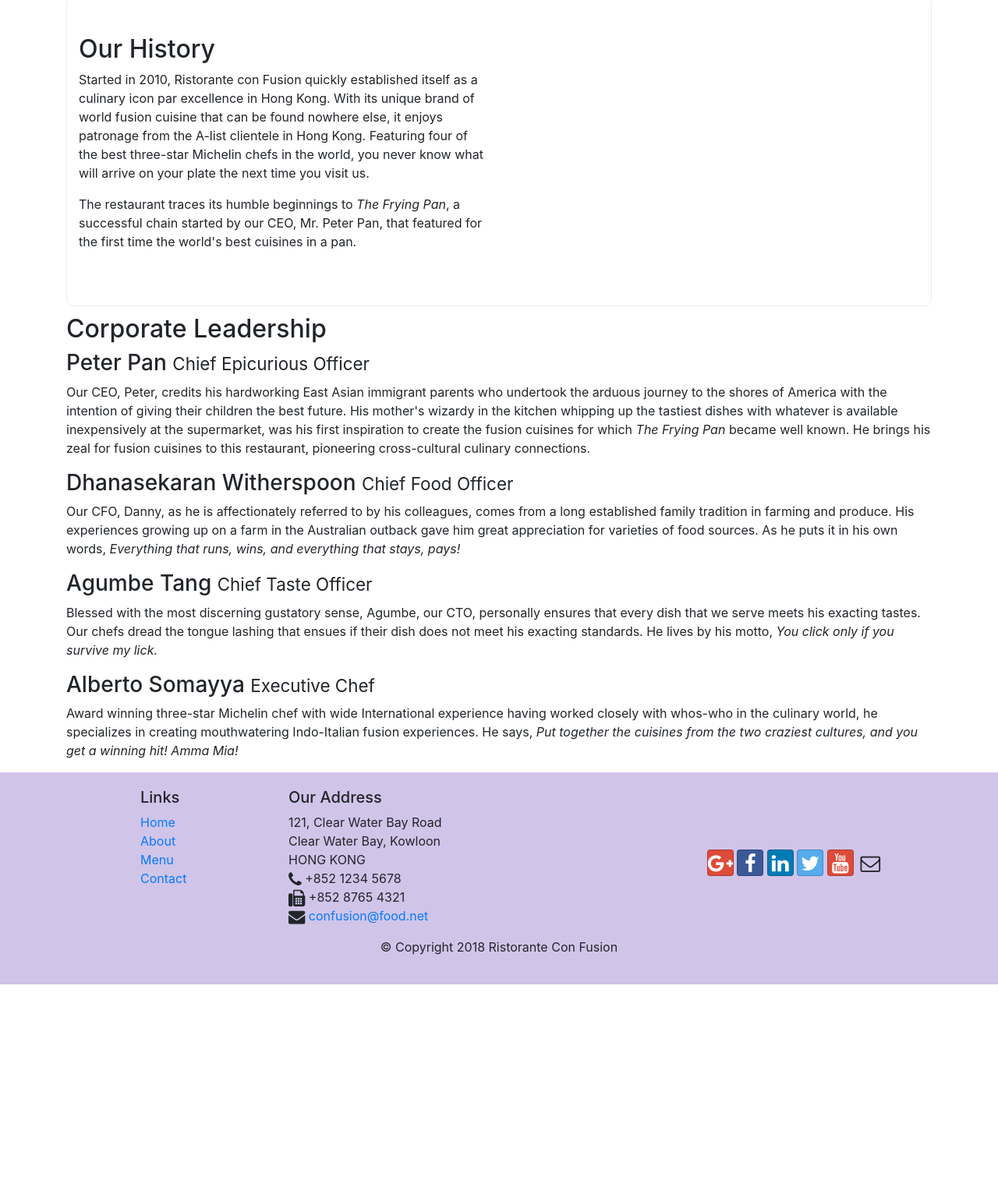
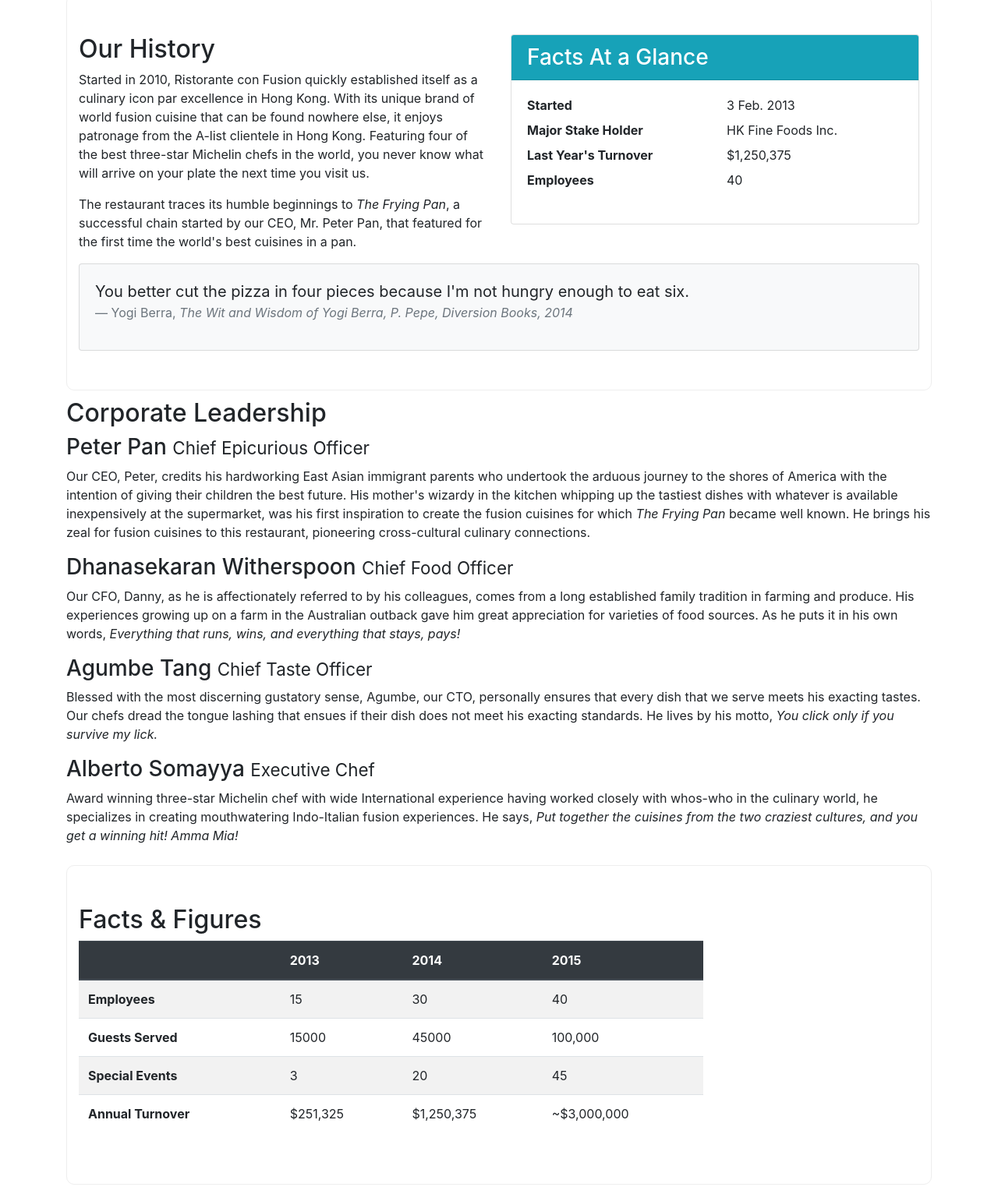
Before and after one commit to rishabhjaincoder/Ristorante-conFusion-Bootstrap-UI, a website: page aboutus.html in a window 1280 px wide. Shown: the part 482-2005 px from the top of the page at 78% size. Before the commit the page ends 1745 px from the top, so only its background shows below. Drawn offline with nearby package versions, Linux system fonts and the light colour scheme.

Commit message:
tables and cards

```diff
--- a/aboutus.html
+++ b/aboutus.html
@@ -45,7 +45,8 @@
                             About</a></li>
                     <li class="nav-item"><a href="#" class="nav-link"><span class="fa fa-list fa-lg"></span> Menu</a>
                     </li>
-                    <li class="nav-item"><a href="./contactus.html" class="nav-link"><span class="fa fa-address-card fa-lg"></span>
+                    <li class="nav-item"><a href="./contactus.html" class="nav-link"><span
+                                class="fa fa-address-card fa-lg"></span>
                             Contact</a></li>
                 </ul>
             </div>
@@ -89,7 +90,38 @@
                 <p>The restaurant traces its humble beginnings to <em>The Frying Pan</em>, a successful chain started by
                     our CEO, Mr. Peter Pan, that featured for the first time the world's best cuisines in a pan.</p>
             </div>
-            <div>
+            <!-- will display card here-->
+            <div class="col-12 col-sm-6">
+                <div class="card">
+                    <h3 class="card-header bg-info text-white">Facts At a Glance</h3>
+                    <div class="card-body">
+                        <!-- dl is description list -->
+                        <dl class="row">
+                            <dt class="col-6">Started</dt>
+                            <dd class="col-6">3 Feb. 2013</dd>
+                            <dt class="col-6">Major Stake Holder</dt>
+                            <dd class="col-6">HK Fine Foods Inc.</dd>
+                            <dt class="col-6">Last Year's Turnover</dt>
+                            <dd class="col-6">$1,250,375</dd>
+                            <dt class="col-6">Employees</dt>
+                            <dd class="col-6">40</dd>
+                        </dl>
+                    </div>
+                </div>
+            </div>
+            <!-- we have added card and card-body in a single div,
+                    that means this card will not be having any header-->
+            <div class="col-12">
+                <div class="card card-body bg-light">
+                    <blockquote class="blockquote">
+                        <p class="mb-0">You better cut the pizza in four pieces because
+                            I'm not hungry enough to eat six.</p>
+                        <footer class="blockquote-footer">Yogi Berra,
+                            <cite title="Source Title">The Wit and Wisdom of Yogi Berra,
+                                P. Pepe, Diversion Books, 2014</cite>
+                        </footer>
+                    </blockquote>
+                </div>
             </div>
         </div>
 
@@ -123,6 +155,53 @@
                     whos-who in the culinary world, he specializes in creating mouthwatering Indo-Italian fusion
                     experiences. He says, <em>Put together the cuisines from the two craziest cultures, and you get a
                         winning hit! Amma Mia!</em></p>
+            </div>
+        </div>
+        <!-- adding table here -->
+        <div class="row row-content">
+            <div class="col-12 col-sm-9">
+                <h2>Facts &amp; Figures</h2>
+                <div class="table-responsive">
+                    <!-- table-responsive makes the table responsive -->
+                    <table class="table table-striped">
+                        <thead class="thead-dark">
+                            <tr>
+                                <th>&nbsp;</th>
+                                <th>2013</th>
+                                <th>2014</th>
+                                <th>2015</th>
+                            </tr>
+                        </thead>
+                        <tbody>
+                            <tr>
+                                <th>Employees</th>
+                                <td>15</td>
+                                <td>30</td>
+                                <td>40</td>
+                            </tr>
+                            <tr>
+                                <th>Guests Served</th>
+                                <td>15000</td>
+                                <td>45000</td>
+                                <td>100,000</td>
+                            </tr>
+                            <tr>
+                                <th>Special Events</th>
+                                <td>3</td>
+                                <td>20</td>
+                                <td>45</td>
+                            </tr>
+                            <tr>
+                                <th>Annual Turnover</th>
+                                <td>$251,325</td>
+                                <td>$1,250,375</td>
+                                <td>~$3,000,000</td>
+                            </tr>
+                        </tbody>
+                    </table>
+                </div>
+            </div>
+            <div class="col-12 col-sm-3">
             </div>
         </div>
 
```
